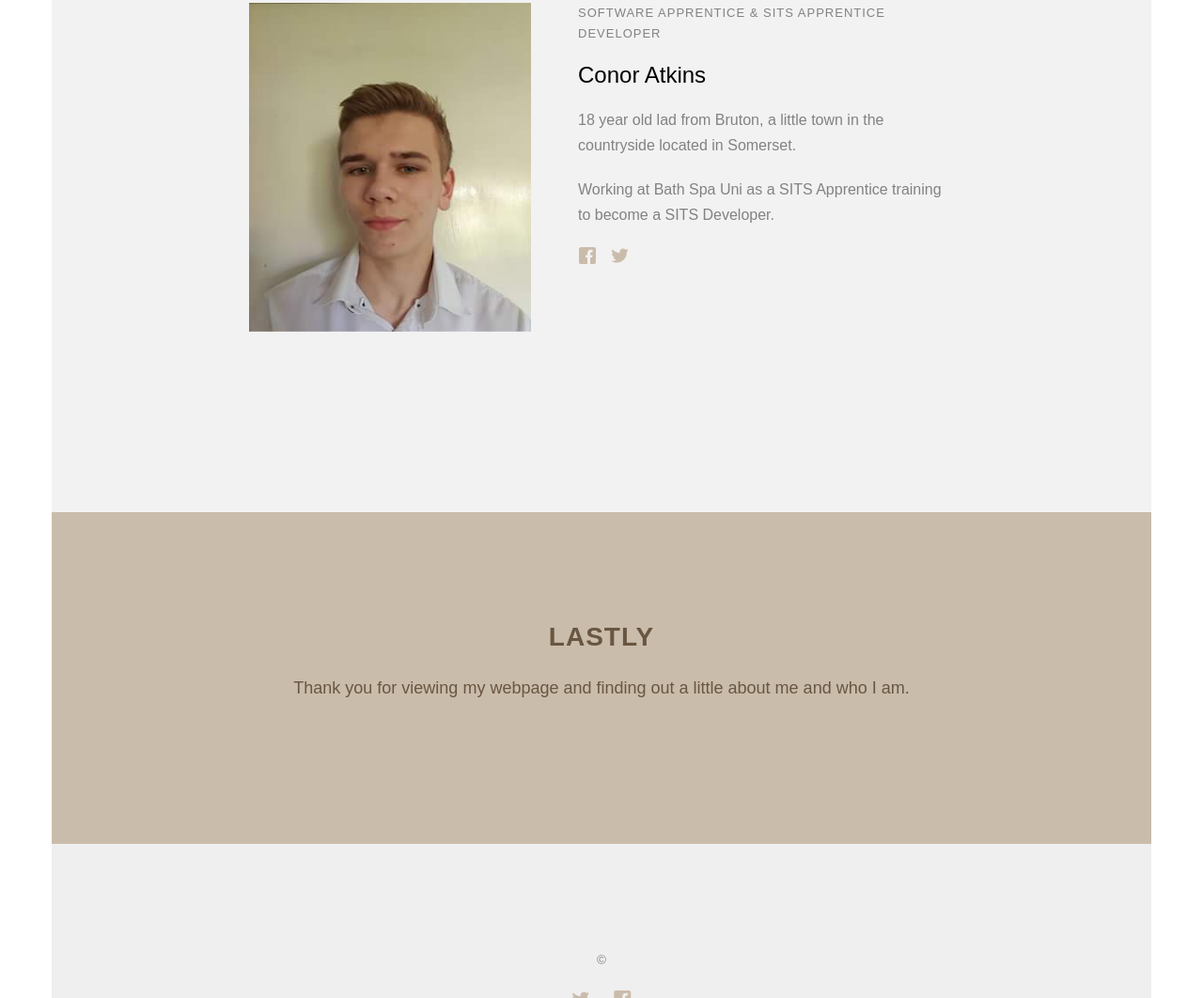
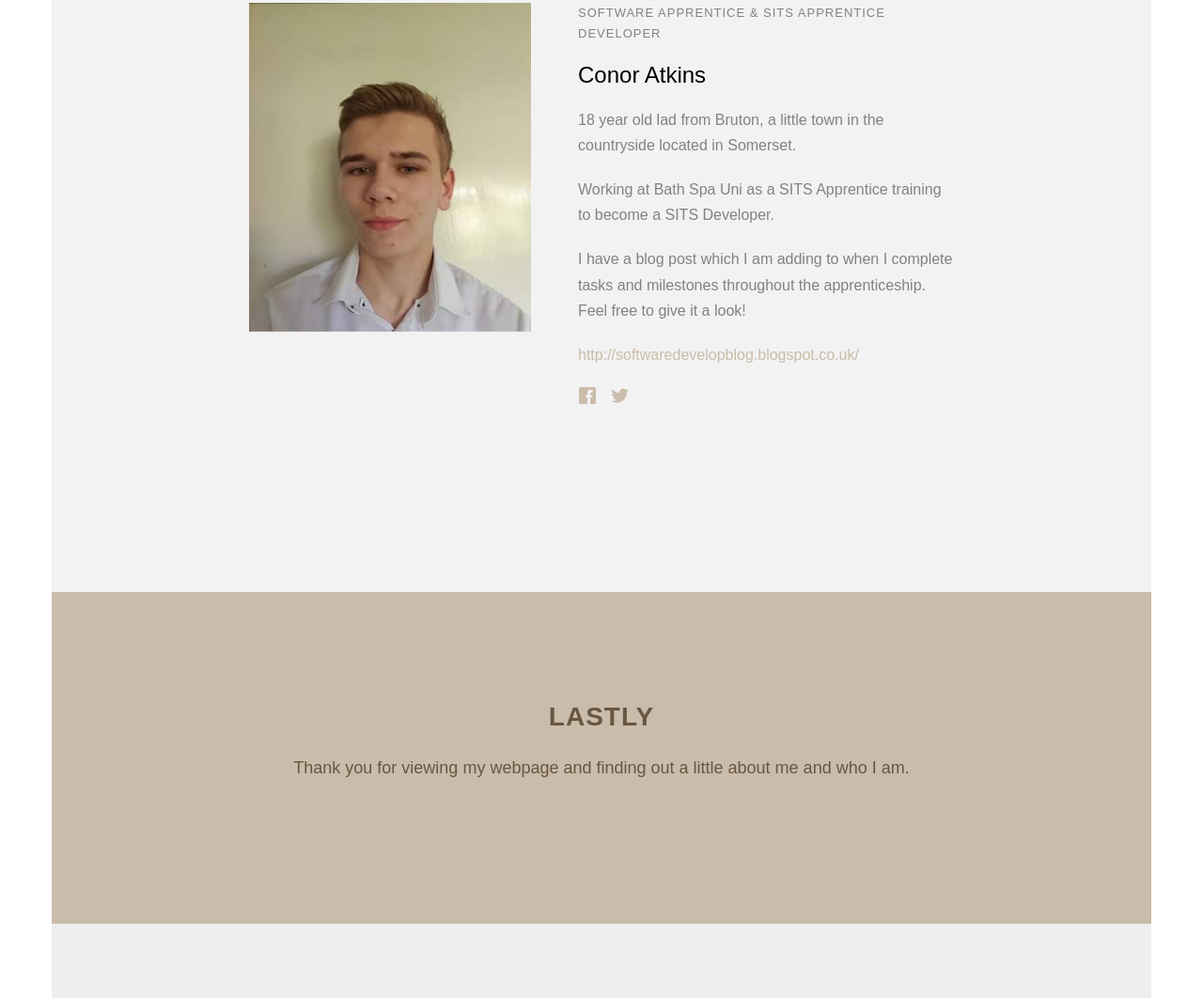
Before and after one commit to Coatkins/Coatkins.github.io, a plain HTML site: page index.html in a window 1280 px wide. Shown: the part 1396-2458 px from the top of the page at 94% size. Drawn offline with Linux system fonts and the light colour scheme; files whose address does not match are found by name.

Commit message:
Add files via upload

```diff
--- a/index.html
+++ b/index.html
@@ -170,6 +170,8 @@
 							<h3>Conor Atkins</h3>
 							<p>18 year old lad from Bruton, a little town in the countryside located in Somerset.</p>
 							<p>Working at Bath Spa Uni as a SITS Apprentice training to become a SITS Developer.</p>
+							<p>I have a blog post which I am adding to when I complete tasks and milestones throughout the apprenticeship. Feel free to give it a look!</p>
+							<p><a href="http://softwaredevelopblog.blogspot.co.uk/">http://softwaredevelopblog.blogspot.co.uk/</a></p>
 							<ul class="fh5co-social-icons">
 								<li><a href="https://www.facebook.com/"><i class="icon-facebook"></i></a></li>
 								<li><a href="https://twitter.com/"><i class="icon-twitter"></i></a></li>
```
